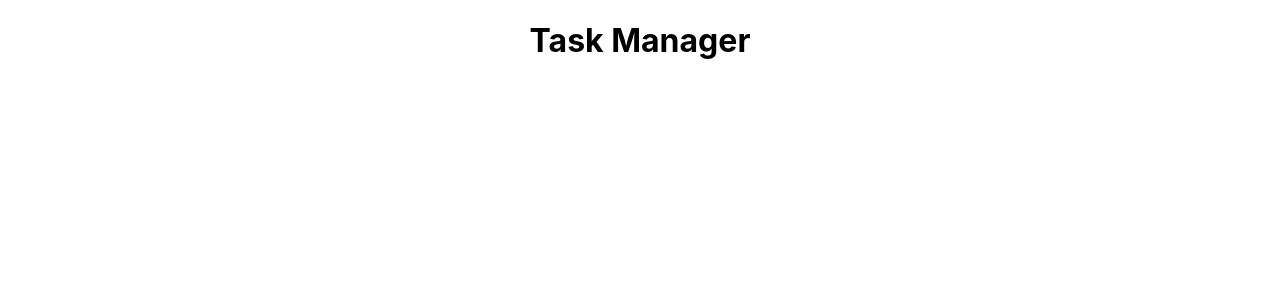
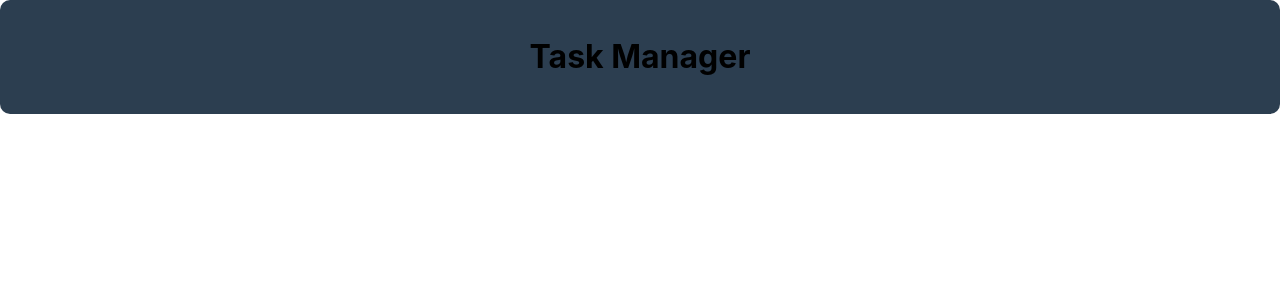
Before and after one commit to KRMadhusanka99/react_introduction_app, a React (Create React App) app: page / in a window 1280 px wide. Shown: the top 300 px of the page. Built offline with nearby package versions, Linux system fonts and the light colour scheme.

Commit message:
'add_background'

```diff
--- a/src/App.js
+++ b/src/App.js
@@ -1,10 +1,10 @@
 import './App.css';
-import Title from './components/Title/Title';
+import OuterWrapper from './components/Outer_Wapper/OuterWrapper';
 
 function App() {
   return (
     <div className="App">
-      <Title />
+      <OuterWrapper />
     </div>
   );
 }
--- /dev/null
+++ b/src/components/Outer_Wapper/OuterWrapper.js
@@ -0,0 +1,13 @@
+import React from 'react';
+import Title from '../Title/Title';
+import Style from '../Outer_Wapper/OuterWrapper.module.css'
+
+const OuterWrapper = () =>  {
+    return (
+        <div className={Style.outer}>
+            <Title></Title>
+        </div>
+    );
+};
+
+export default OuterWrapper;
--- /dev/null
+++ b/src/components/Outer_Wapper/OuterWrapper.module.css
@@ -0,0 +1,5 @@
+.outer{
+    background: #2c3e50;
+    border-radius: 10px;
+    padding: 1rem;
+}
--- a/src/components/Title/Title.js
+++ b/src/components/Title/Title.js
@@ -1,4 +1,4 @@
-import React from 'react';
+import React from 'react'; //rfc to generate a auto compononts
 
 const Title = () =>{
     return(
```
